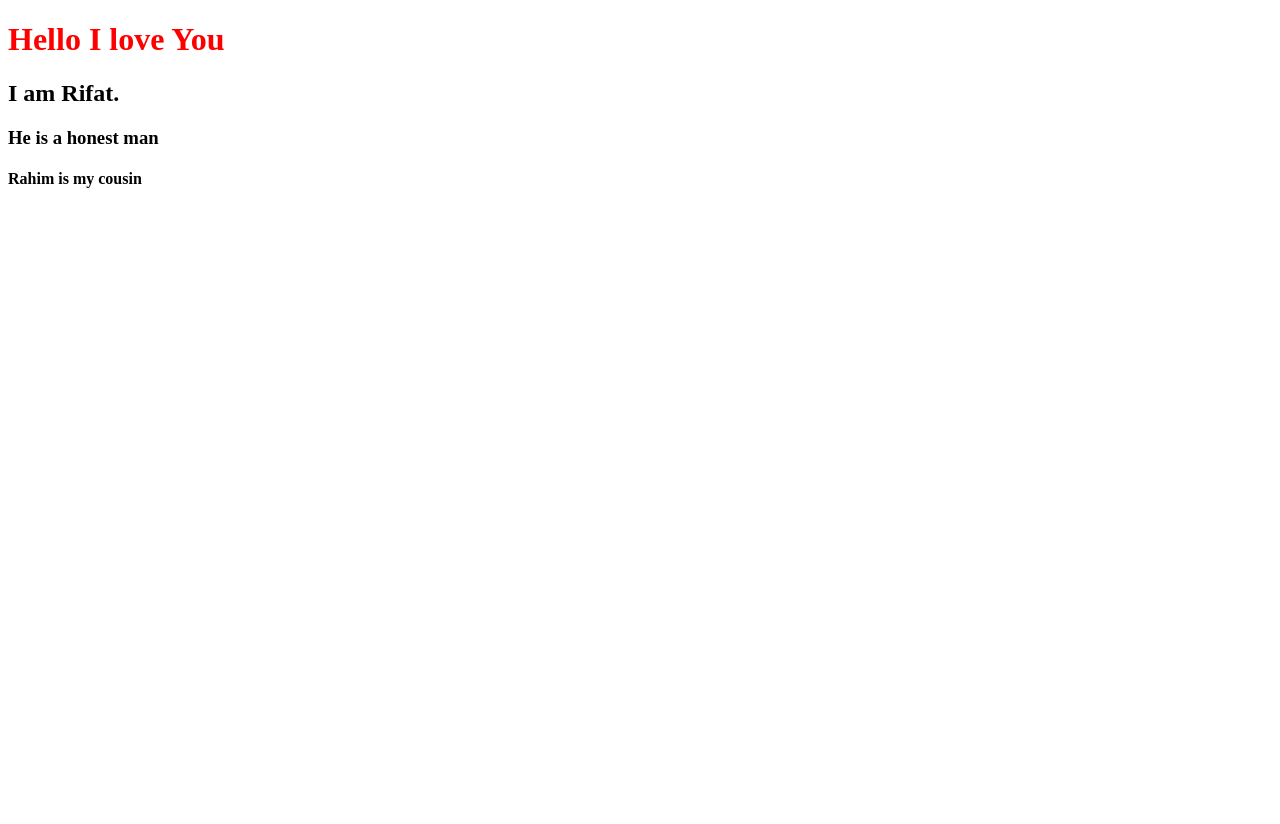
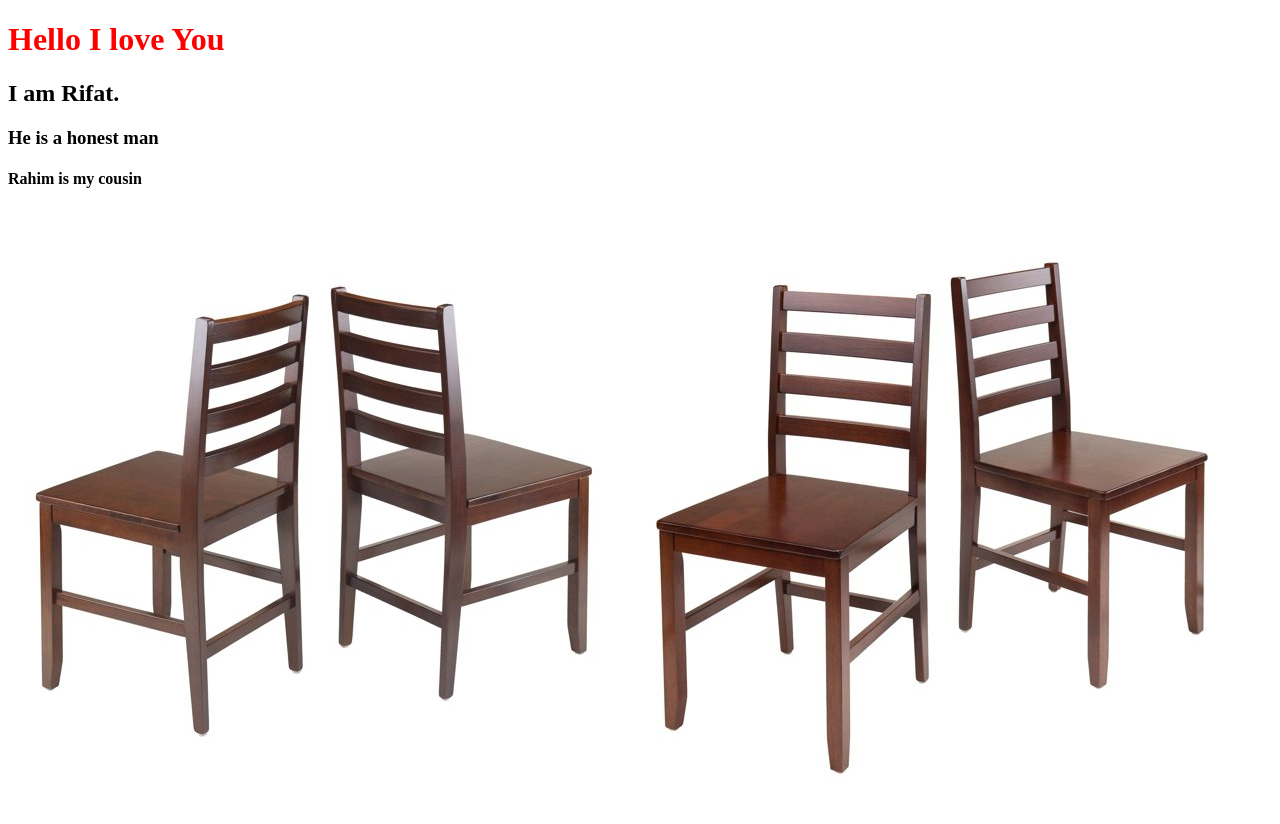
Before and after one commit to rifat-sarker/my-second-repo, a plain HTML site: page index.html in a window 1280 px wide. Before the commit the page ends 800 px from the top, so only its background shows below. Drawn offline with Linux system fonts and the light colour scheme.

Commit message:
imaged added

```diff
--- a/index.html
+++ b/index.html
@@ -12,5 +12,7 @@
     <h2>I am Rifat.</h2>
     <h3>He is a honest man</h3>
     <h4>Rahim is my cousin</h4>
+    <img src="chair.jpeg" alt="a photo of chair">
+    <img src="chair2.jpeg" alt="a photo of chair">
 </body>
 </html>
```
Also changed, not shown: chair.jpeg (added), chair2.jpeg (added).
